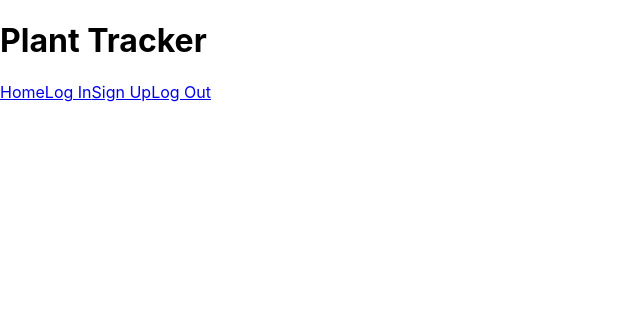
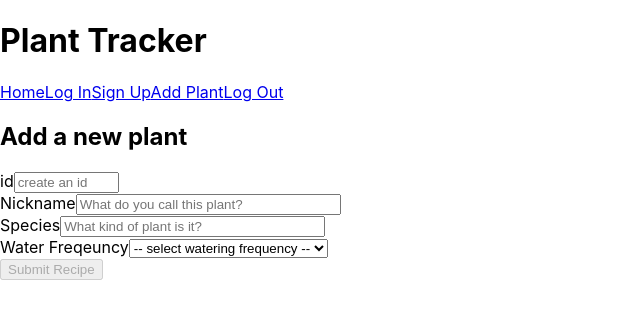
Before and after one commit to ptct-Water-My-Plants4/Front-End, a React (Create React App) app in the folder Plant Tracker/: page /add in a window 1280 px wide. Shown: the top 318 px of the page, without its empty margins (0-640 px from the left). Built offline with nearby package versions, Linux system fonts and the light colour scheme; no server answers; the HTML template or start-up script is replaced by a standard one.

Commit message:
created add new plant form

```diff
--- a/Plant Tracker/src/App.js
+++ b/Plant Tracker/src/App.js
@@ -10,6 +10,7 @@ import axios from "axios";
 import Login from "./components/Login";
 import PrivateRoute from "./components/PrivateRoute";
 import Signup from "./components/Signup";
+import PlantForm from "./components/PlantForm";
 
 
 function App() {
@@ -35,6 +36,7 @@ function App() {
           <Link to="/">Home</Link>
           <Link to="/login">Log In</Link>
           <Link to="/signup">Sign Up</Link>
+          <Link to="/add">Add Plant</Link>
           <Link to="/" onClick={logout}>
             Log Out
           </Link>
@@ -49,7 +51,8 @@ function App() {
         <Route path="/signup">
           <Signup />
           </Route>
-        <Route path="/signup">
+        <Route path="/add">
+          <PlantForm />
         </Route>
       </Switch>
     </div>
--- /dev/null
+++ b/Plant Tracker/src/Schema/PlantFormSchema.js
@@ -0,0 +1,25 @@
+import * as yup from "yup";
+
+export default yup.object().shape({
+  id: yup
+    .string()
+    .required("Plant id required"),
+
+  nickname: yup.string().required("Plant Name required")
+  .min(3, "name must be at least 3 characters"),
+  h20frequency: yup
+    .string()
+    .required("Select a watering frequency")
+    .oneOf(
+      [
+        "Daily",
+        "every other day",
+        "weekly",
+        "twice a week",
+        "biweekly",
+        "monthly",
+      ],
+      "Select a watering frequency category"
+    ),
+  species: yup.string().required("species required"),
+});
--- a/Plant Tracker/src/components/Login.js
+++ b/Plant Tracker/src/components/Login.js
@@ -26,7 +26,7 @@ const Login = (props) => {
     e.preventDefault();
     axios
       .post(
-        "https://ptct-secret-recipes.herokuapp.com/api/auth/login",
+        "https://fakeapi.com",
         formValues
       )
       .then((res) => {
--- /dev/null
+++ b/Plant Tracker/src/components/PlantForm.js
@@ -0,0 +1,173 @@
+import React, { useState, useEffect } from "react";
+import axios from "axios";
+import * as yup from "yup";
+import schema from "../Schema/PlantFormSchema";
+
+
+
+
+//Initial form state
+const initialFormValues = {
+  id: "",
+  nickname: "",
+  species: "",
+  h20Frequency: "",
+};
+
+//initial form errors
+const initialFormErrors = {
+    id: "",
+    nickname: "",
+    species: "",
+    h20Frequency: "",
+};
+
+//disable submit button
+const initialDisabled = true;
+
+
+
+export default function PlantForm(props) {
+  const { setList } = props;
+
+
+  //form state
+  const [formValues, setFormValues] = useState(initialFormValues);
+  //form errors state
+  const [formErrors, setFormErrors] = useState(initialFormErrors);
+  //disable button state
+  const [disabled, setDisabled] = useState(initialDisabled);
+
+  //helper functions
+
+  //validation helper
+  const validate = (name, value) => {
+    yup
+      .reach(schema, name)
+      .validate(value)
+      .then(() => setFormErrors({ ...formErrors, [name]: "" }))
+      .catch((err) => {
+        setFormErrors({ ...formErrors, [name]: err.errors[0] });
+      });
+  };
+  //change handler
+  const onChange = (evt) => {
+    const { name, value } = evt.target;
+    //validate formValues
+    validate(name, value);
+    //set onChange to state
+    setFormValues({ ...formValues, [name]: value });
+  };
+
+  //submit handler
+  const onSubmit = (evt) => {
+    //stop default reload upon submission
+    evt.preventDefault();
+
+    //collect new formValues
+    const newPlant = {
+      id: 1,
+      nickname: formValues.nickName.trim(),
+      species: formValues.species.trim(),
+      h20frequency: formValues.h20frequency.trim(),
+    };
+
+    //post newPlant to endpoint, USING FAKE API AS PLACEHOLDER
+    axios
+      .post("https://fakeapi.com", newPlant)
+      .then((res) => {
+        console.log("NEW RESPONSE", res);
+        axios
+          .get("https://fakeapi.com")
+          .then((res) => setList(res.data))
+          .catch((err) => console.log(err));
+      })
+      .catch((err) => {
+        debugger;
+      });
+    setFormValues(initialFormValues);
+  };
+
+  //setDisabled accordingly every time formValues changes
+  useEffect(() => {
+    schema.isValid(formValues).then((valid) => setDisabled(!valid));
+  }, [formValues]);
+
+  return (
+    <div>
+        <section className="plant-form-section">
+          <h2>Add a new plant</h2>
+          <form onSubmit={onSubmit}>
+              {/* id input */}
+              <div className="input-div even">
+                <div className="error-div">{formErrors.id}</div>
+                <label id="id">id</label>
+                <input
+                  id="id"
+                  type="text"
+                  name="id"
+                  value={formValues.id}
+                  onChange={onChange}
+                  placeholder="create an id"
+                  maxLength="10"
+                  size="10"
+                />
+              </div>
+
+              {/* nickname input */}
+              <div className="input-div odd">
+                <div className="error-div">{formErrors.nickname}</div>
+                <label id="nickname">Nickname</label>
+                <input
+                  id="nickname"
+                  type="text"
+                  name="nickname"
+                  value={formValues.nickname}
+                  onChange={onChange}
+                  placeholder="What do you call this plant?"
+                  maxLength="30"
+                  size="30"
+                />
+              </div>
+
+            {/* species input */}
+            <div className="input-div odd">
+                <div className="error-div">{formErrors.species}</div>
+                <label id="species">Species</label>
+                <input
+                  id="species"
+                  type="text"
+                  name="species"
+                  value={formValues.species}
+                  onChange={onChange}
+                  placeholder="What kind of plant is it?"
+                  maxLength="30"
+                  size="30"
+                />
+              </div>
+
+            {/* h20 frequency dropdown */}
+             <div className="input-div even">
+                <div className="error-div">{formErrors.h20frequency}</div>
+                <label id="h20frequency">Water Freqeuncy</label>
+                <select
+                  id="h20frequency"
+                  name="h20frequency"
+                  value={formValues.h20frequency}
+                  onChange={onChange}
+                >
+                  <option value="">-- select watering frequency --</option>
+                  <option value="daily">Daily</option>
+                  <option value="every other day">Every other day</option>
+                  <option value="weekly">Weekly</option>
+                  <option value="twice a week">Twice a week</option>
+                  <option value="biweekly">Bi-Weekly</option>
+                  <option value="monthly">Monthly</option>
+                </select>
+              </div>
+              <button disabled={disabled}>Submit Recipe</button>
+          </form>
+        </section>
+    </div>
+  );
+}
```
Also changed, not shown: Plant Tracker/src/components/LoginJacob.js (+84 -84 lines).
